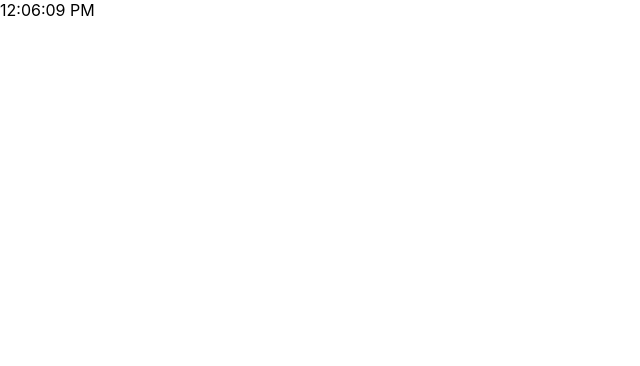
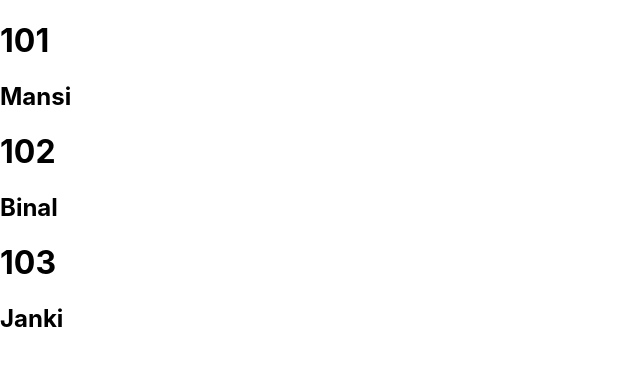
Before and after one commit to binalbodar/Binalbodar, a React (Create React App) app: page / in a window 1280 px wide. Shown: the top 366 px of the page, without its empty margins (0-640 px from the left). Built offline with nearby package versions, Linux system fonts and the light colour scheme.

Commit message:
13-5-22hoc

```diff
--- a/src/App.js
+++ b/src/App.js
@@ -8,18 +8,38 @@
 import Time from './Container/Country/Time/Time';
 import TimeFun from './Container/Country/Time/TimeFun';
 
+import React, { useEffect, useState } from 'react';
+import Loading from './Componets/Loading/Loading';
+import Home from './Container/Country/Home/Home';
+const HomeWithLoding=Loading(Home)
 function App() {
+  const [loading, setLoading]=useState(false);
+  const [data, setData]=useState([]);
 
+  let orgData=[
+    {id:101, name:"Mansi"},
+    {id:102, name:"Binal"},
+    {id:103, name:"Janki"}
+  ]
+
+  useEffect(
+    ()=>{
+      setLoading(true);
+      setTimeout(()=>{setLoading(false);setData(orgData)},2000);
+    },
+  [])
+
+  console.log(loading, data);
   return (
-    <>
-    {/* <Country/> */}
-    {/* <City/> */}
-    {/* <Countryfun gdpval={9.5}/> */}
-    {/* <Cityfun/> */}
-    {/* <Branch/> */}
-    {/* <Time/> */}
-    <TimeFun/>
-    </>
+    <div>
+      <>
+      <HomeWithLoding
+      isLoading={loading}
+      data={data}
+      />
+      </>
+
+    </div>
   );
 }
 
--- /dev/null
+++ b/src/Componets/Loading/Loading.js
@@ -0,0 +1,19 @@
+import React from 'react';
+
+function Loading(Componet) {
+    return function WithLodingAnyComponent({isLoading, data}){
+        console.log(isLoading, data);
+        if(isLoading){
+            return(
+                <h3>Loading...</h3>
+            )
+        }
+        else{
+            return(
+                <Componet data={data}/>
+            )
+        }
+    }
+}
+
+export default Loading;
--- /dev/null
+++ b/src/Container/Country/Home/Home.js
@@ -0,0 +1,16 @@
+import React from 'react';
+
+function Home({data}) {
+    return (
+        data.map((d,i)=>{
+            return(
+                <>
+                <h1>{d.id}</h1>
+                <h2>{d.name}</h2>
+                </>
+            )
+        })
+    );
+}
+
+export default Home;
--- a/src/Container/Country/Time/Time.js
+++ b/src/Container/Country/Time/Time.js
@@ -24,7 +24,7 @@
     componentDidUpdate=(prevProps,prevState)=>{
         //4. Call componentDidUpdate when previos state and current state is not same.
         if(prevState.time!==this.state.time){
-            console.log("componemtDidUpdate Called");
+            console.log("componentDidUpdate Called");
         }
     }
 
```
